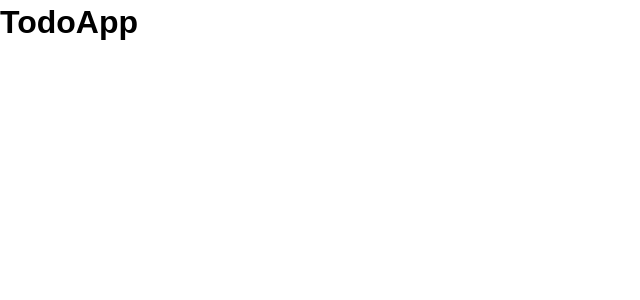
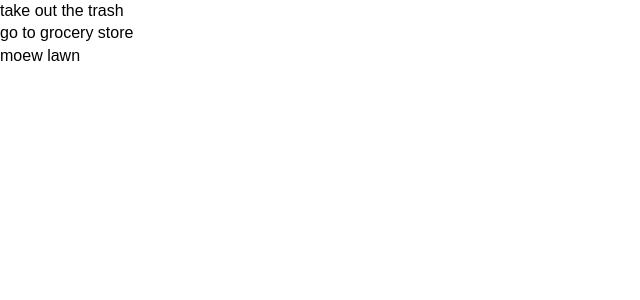
Before and after one commit to ericabasak/Final-Project-React-Redux-Frontend, a React (Create React App) app: page / in a window 1280 px wide. Shown: the top 300 px of the page, without its empty margins (0-640 px from the left). Built offline with nearby package versions, Linux system fonts and the light colour scheme.

Commit message:
added the components folder with todos and todoitems

```diff
--- a/src/App.js
+++ b/src/App.js
@@ -1,12 +1,38 @@
-import React from 'react';
+import React, { Component } from 'react';
+import Todos from './components/Todos';
 import './App.css';
 
-function App() {
-  return (
-    <div className="App">
-      <h1>TodoApp</h1>
-    </div>
-  );
+class App extends Component {
+
+  state = {
+    todos: [
+      {
+        id: 1,
+        title: "take out the trash",
+        is_complete: false
+      },
+      {
+        id: 2,
+        title: "go to grocery store",
+        is_complete: true
+      },
+      {
+        id: 3,
+        title: "moew lawn",
+        is_complete: false
+      }
+    ]
+
+  }
+
+  render() {
+    // console.log(this.state.todos)
+    return (
+      <div className="App">
+        <Todos todos={this.state.todos}/>
+      </div>
+    );
+  }
 }
 
 export default App;
--- /dev/null
+++ b/src/components/TodoItem.js
@@ -0,0 +1,13 @@
+import React, { Component } from 'react';
+
+class TodoItem extends Component {
+  render() {
+    return (
+      <div>
+        <p>{ this.props.todo.title }</p>
+      </div>
+    )
+  }
+}
+
+export default TodoItem;
--- /dev/null
+++ b/src/components/Todos.js
@@ -0,0 +1,12 @@
+import React, { Component } from 'react';
+import TodoItem from './TodoItem';
+
+class Todos extends Component {
+  render() {
+    return this.props.todos.map((todo) => (
+      <TodoItem todo={todo} />
+    ));
+  }
+}
+
+export default Todos;
```
